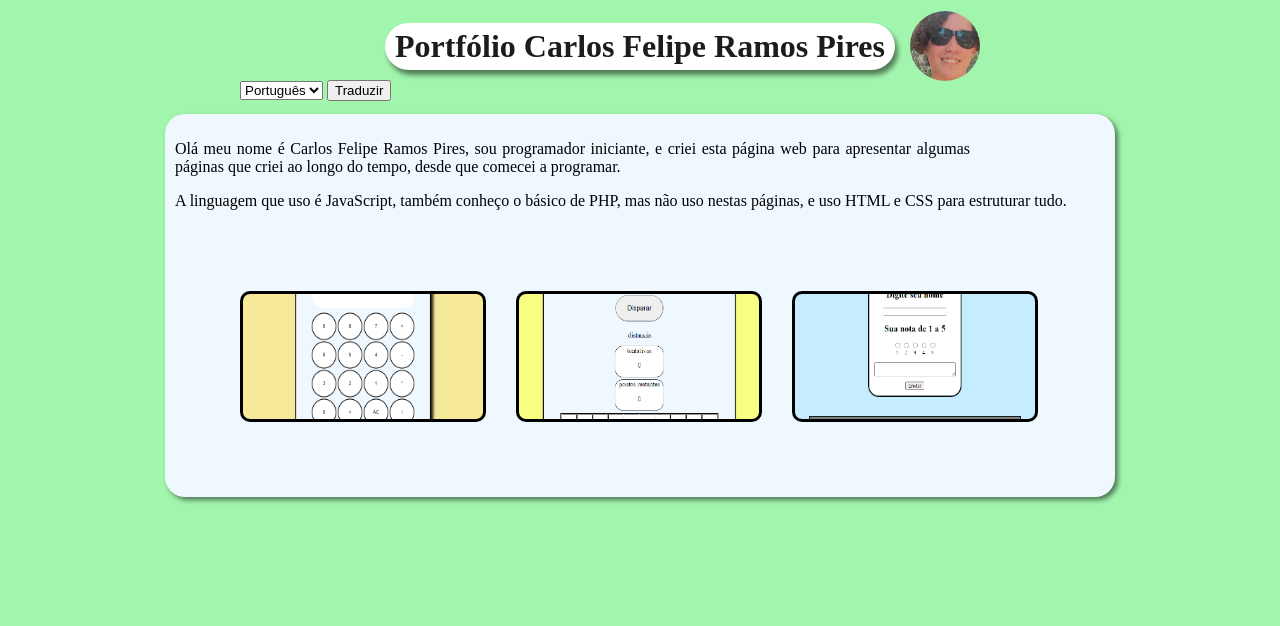
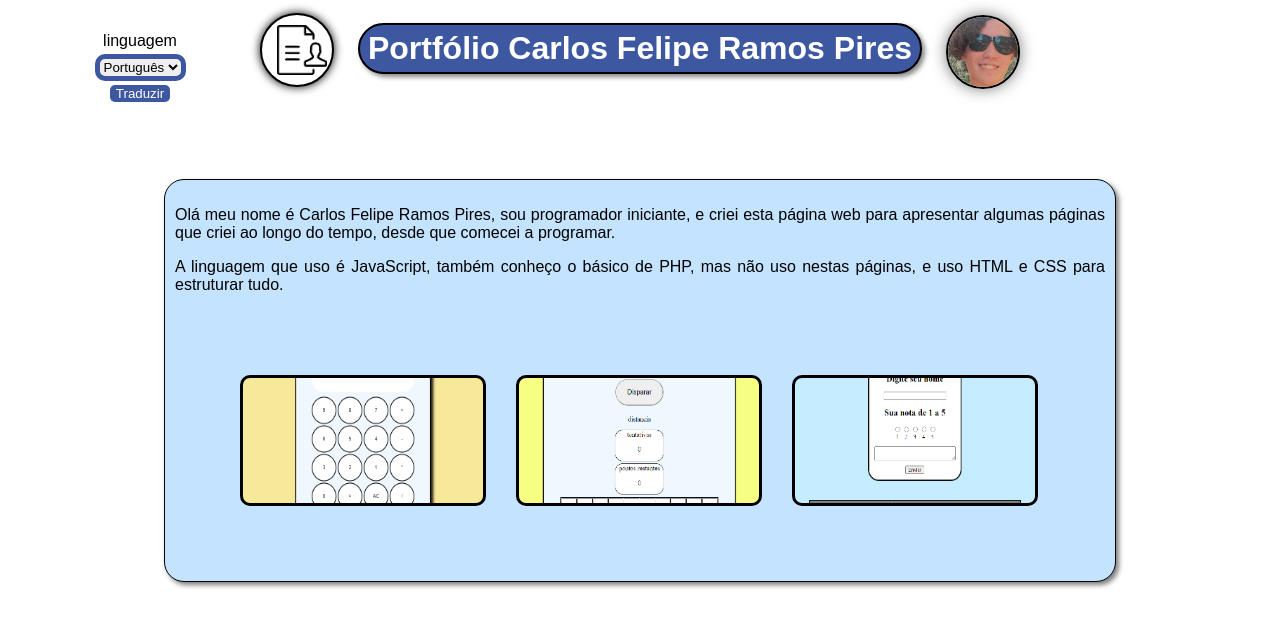
Before and after one commit to felipepires123/GIT, a plain HTML site: page portifolio/index.html in a window 1280 px wide. Drawn offline with Linux system fonts and the light colour scheme.

Commit message:
arrumei algumas coisinhas no CSS

```diff
--- a/portifolio/index.html
+++ b/portifolio/index.html
@@ -10,15 +10,26 @@
 <body>
 
     <header>
-        <H1>
+
+        <a id="curriculo" href="">
+            <img id="curriculoimg" src="imagens/curriculo-icone.png" alt="">
+        </a>
+
+        <H1 id="titulo">
             Portfólio Carlos Felipe Ramos Pires
         </H1>
+
         <img src="imagens/fotaminha.png" id="perfil" alt="">
-        <select name="idioma" id="idioma">
-            <option value="1">Português</option>
-            <option value="2">English</option>
-        </select>
-        <input type="button" value="Traduzir" onclick="lingua()">
+
+        <form>
+            <p id="linguagem"> linguagem</p>
+            <select name="idioma" id="idioma">
+                <option value="1">Português</option>
+                <option value="2">English</option>
+            </select>
+
+            <input type="button" id="traduzab" value="Traduzir" onclick="lingua()">
+        </form>
     </header>
     <section>
         <article>
--- a/portifolio/script.js
+++ b/portifolio/script.js
@@ -6,6 +6,7 @@ function lingua(){
     var calc = document.getElementById('calc')
     var pontos = document.getElementById('pontos')
     var planilha = document.getElementById('planilha')
+    var titulo = document.getElementById('titulo')
 
     if (idioma.value == 1) {
         p1.innerHTML = 'Olá meu nome é Carlos Felipe Ramos Pires, sou programador iniciante, e criei esta página web para apresentar algumas páginas que criei ao longo do tempo, desde que comecei a programar.'
@@ -13,6 +14,7 @@ function lingua(){
         calc.innerHTML = 'Calculadora'
         pontos.innerHTML = 'Caça aos pontos'
         planilha.innerHTML = 'Calculadora'
+        titulo.innerHTML = 'Portfólio Carlos Felipe Ramos Pires'
 
     }
     else{
@@ -21,5 +23,6 @@ function lingua(){
         calc.innerHTML = 'Calculate'
         pontos.innerHTML = 'Search the points'
         planilha.innerHTML = 'Data sheet'
+        titulo.innerHTML = 'Portfolio Carlos Felipe Ramos Pires'
     }
 }
--- a/portifolio/style.css
+++ b/portifolio/style.css
@@ -1,41 +1,100 @@
 body{
-    background-color: rgb(161, 245, 172);
+    background-color: rgb(255, 255, 255);
 }
+/*cabeçalho da pagina*/
 header{
-    border: 3px rgba(0, 0, 0, 0) solid;
+    border: 3px rgba(255, 255, 255, 0) solid;
     width: 800px;
     align-self: center;
     margin: 10px auto;
-
 }
+    /*esse form é da linguagem */
+    form{
+        position: relative;
+        top: -58px ;
+        left: -500px;
+        text-align: center;
+        margin: auto;
+        border: rgba(0, 0, 0, 0) solid 2px;
+        width: 100px;
+        height: auto;
+    }
+    p#linguagem{
+        margin: 4px;
+        font-family: fantasy;
+    }
+    #traduzab{
+        background-color: rgb(61, 88, 161);
+        color: white;
+        border: unset;
+        margin: 4px;
+        border-radius: 5px;
+    }
+    #idioma{
+        border: solid 5px rgb(61, 88, 161);
+        border-radius: 10px;
+    }
+    /*Esse H1 é do titulo*/
     h1{
-
+        font-family: Arial, Helvetica, sans-serif;
         color: rgba(0, 0, 0, 0.89);
-    background-color: rgb(255, 255, 255);
+        background-color: rgb(61, 88, 161);
         margin: 10px auto;
         text-align: center;
-    width: 500px;
+        width: 550px;
         border-radius: 250px;
         padding: 5px;
-    box-shadow: 3px 5px 5px rgba(0, 0, 0, 0.493);
+        box-shadow: 3px 3px 5px rgba(0, 0, 0, 0.479);
+        color: white;
+        border: solid 2px black;
     }
+    /*Fotinha de perfil*/
     #perfil{
         height: 70px;
         width: 70px;
         float: right;
         top: -69px;
-    left: -60px;
+        left: -20px;
         position: relative;
         border-radius: 70px;
+        box-shadow: 0px 0px 15px rgba(0, 0, 0, 0.521);
+        border: 2px solid black;
     }
+    /*icone da pagina de curriculo*/
+    a#curriculo{
+        float: left;
+        background-color: white;
+        border-radius: 60px;
+        padding: 0px;
+        width: 70px;
+        height: 70px;
+        text-align: center;
+        position: relative;
+        left: 20px;
+        box-shadow: 0 0 10px rgb(0, 0, 0);
+        border: black solid 2px;
+    }
+    #curriculoimg{
+        height: 50px;
+        width: 50px;
+        margin: auto;
+        left: 5px;
+        top: 10px;
+        position: relative;
+    }
+
+
+/*Corpo da pagina*/
 section{
     width: 930px;
-    background-color: aliceblue;
+    background-color: rgb(196, 227, 255);
     box-shadow: 3px 3px 5px rgba(0, 0, 0, 0.514);
     border-radius: 20px;
     text-align: justify;
     padding: 10px;
     margin: auto;
+    border: 1px solid black;
+    font-family:Arial, Helvetica, sans-serif ;
 }
     img{
         width: 480px;
```
Also changed, not shown: portifolio/imagens/curriculo-icone.png (added). Lines whose indentation alone changed are shown as unchanged.
